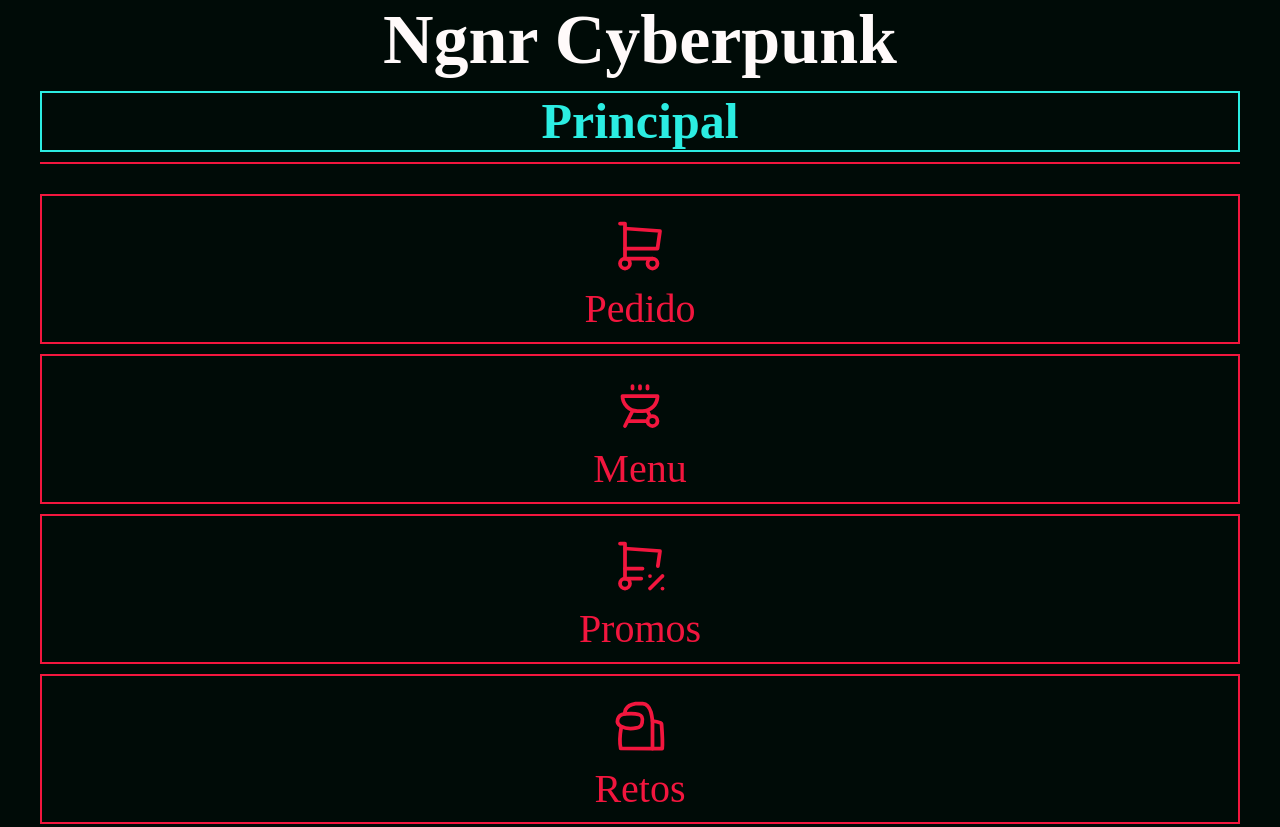
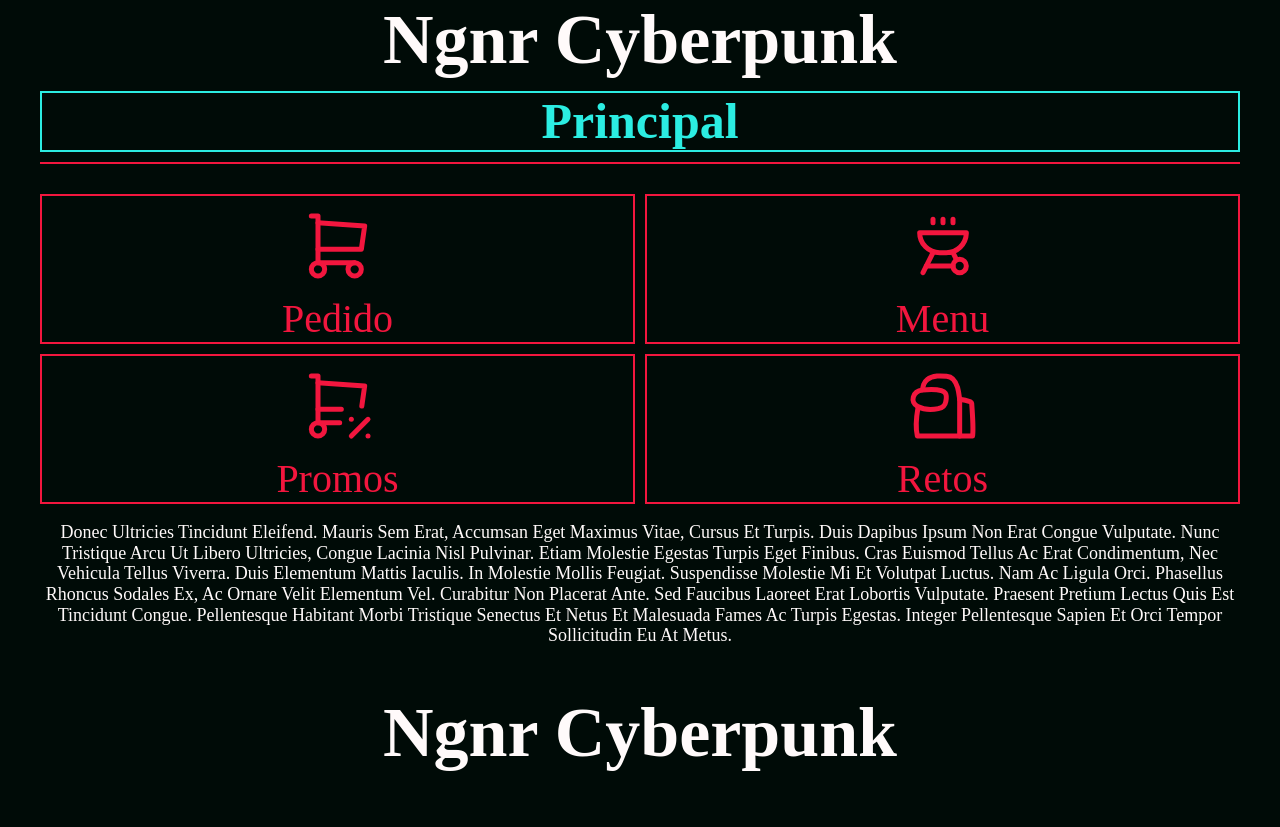
Before and after one commit to TylerBrock01/restaurante, a plain HTML site: page index.html in a window 1280 px wide. Shown: the top 827 px of the page. Drawn offline with Linux system fonts and the light colour scheme; a web font is replaced by a local one.

Commit message:
v0.3.9B0.7 test resolucion

```diff
--- a/css/style.css
+++ b/css/style.css
@@ -102,11 +102,11 @@ p{
     margin-top: 3rem;
     gap: 1rem;
 }
-/*@media (min-width: 768px){*/
-/*    .barra{*/
-/*        grid-template-columns: repeat(2, 1fr);*/
-/*    }*/
-/*}*/
+@media (min-width: 768px){
+    .barra{
+        grid-template-columns: repeat(2, 1fr);
+    }
+}
 .navegacion{
     display: flex;
     flex-direction: column;
@@ -134,8 +134,8 @@ p{
 }
 .icon{
     padding: 1rem;
-    height: 8rem;
-    width: 8rem;
+    height: 10rem;
+    width: 10rem;
 }
 .barra--items{
     display: grid;
```
